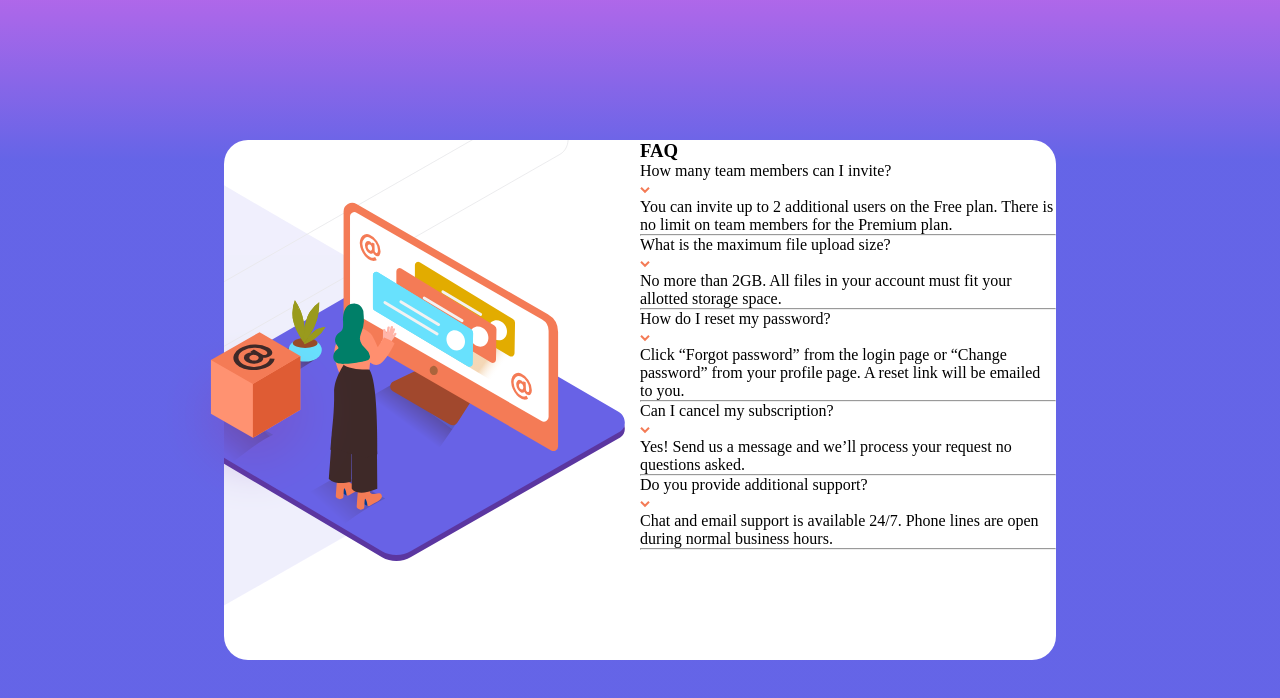
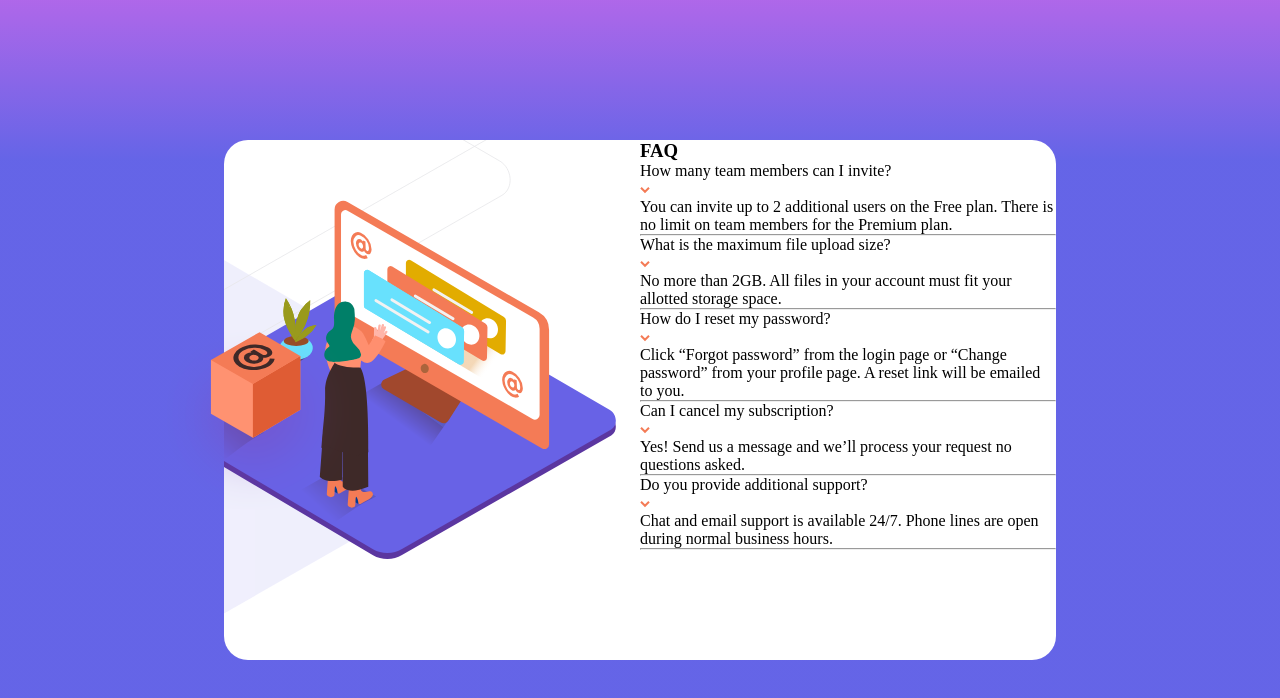
Before and after one commit to munkeyto/faq-accordion-card, a plain HTML site: page index.html in a window 1280 px wide. Drawn offline with Linux system fonts and the light colour scheme.

Commit message:
converted postions from % to px for better adjustment

```diff
--- a/css/styles.css
+++ b/css/styles.css
@@ -29,8 +29,8 @@ section {
 .main-image {
   position: relative;
   z-index: 50;
-  top: 12%;
-  left: -17%;
+  top: 60px;
+  left: -80px;
 }
 
 .box-image {
@@ -43,8 +43,8 @@ section {
 .bg-pattern {
   position: relative;
   width: 200%;
-  bottom: 132%;
-  left: -117%;
+  bottom: 645px;
+  left: -545px;
 }
 
 /* .faq {
```
